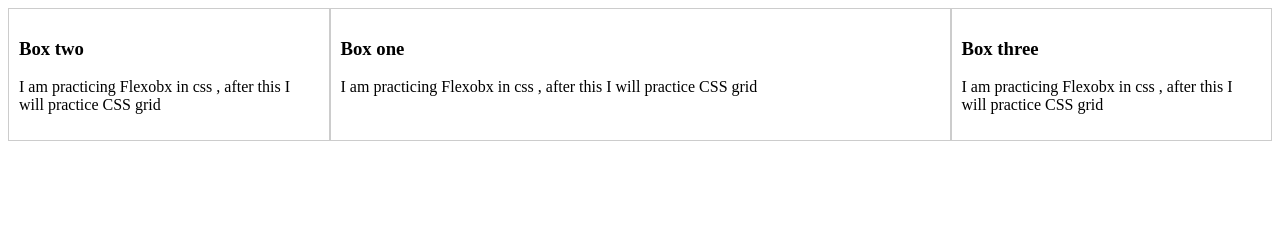
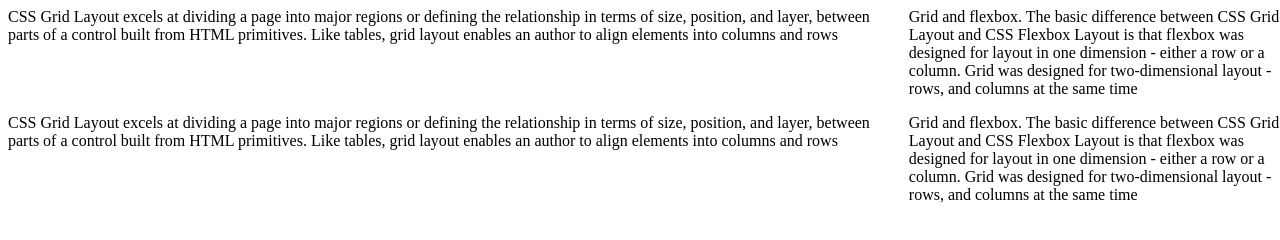
Before and after one commit to Aashiish-Pandey/HTML-and-CSS-Practice, a plain HTML site: page index.html in a window 1280 px wide. Drawn offline with Linux system fonts and the light colour scheme.

Commit message:
css grid layout

```diff
--- a/app.css
+++ b/app.css
@@ -1,22 +1,8 @@
-.container-1 {
-  display: flex;
+.wrapper {
+
+    display: grid;
+    grid-template-columns: 70% 30%;
+    grid-gap:1em
+
+
 }
-.container-1 div {
-  border: 1px #ccc solid;
-  padding: 10px;
-}
-
-.box-1 {
-  flex: 2;
-  order: 2;
-}
-
-.box-2 {
-  flex: 1;
-  order: 1;
-}
-
-.box-3 {
-  flex: 1;
-  order: 3;
-}
--- a/index.html
+++ b/index.html
@@ -3,31 +3,40 @@
   <head>
     <meta charset="UTF-8" />
     <meta name="viewport" content="width=device-width, initial-scale=1.0" />
-    <title>Document</title>
+    <title>Grid layout</title>
     <link rel="stylesheet" href="app.css" />
   </head>
+
   <body>
-    <div class="container-1">
-      <div class="box-1">
-        <h3>Box one</h3>
-        <p>
-          I am practicing Flexobx in css , after this I will practice CSS grid
-        </p>
+    <div class="wrapper">
+
+      <div>
+        CSS Grid Layout excels at dividing a page into major regions or defining the
+        relationship in terms of size, position, and layer, between parts of a control built from HTML
+        primitives. Like tables, grid layout enables an author to align elements into columns and rows
       </div>
 
-      <div class="box-2">
-        <h3>Box two</h3>
-        <p>
-          I am practicing Flexobx in css , after this I will practice CSS grid
-        </p>
+      <div>
+        Grid and flexbox. The basic difference between CSS Grid Layout and
+         CSS Flexbox Layout is that flexbox was designed for layout in one dimension
+         - either a row or a column.
+         Grid was designed for two-dimensional layout - rows, and columns at the same time
       </div>
 
-      <div class="box-3">
-        <h3>Box three</h3>
-        <p>
-          I am practicing Flexobx in css , after this I will practice CSS grid
-        </p>
+      <div>
+        CSS Grid Layout excels at dividing a page into major regions or defining the
+        relationship in terms of size, position, and layer, between parts of a control built from HTML
+        primitives. Like tables, grid layout enables an author to align elements into columns and rows
       </div>
-    </div>
+
+      <div>
+        Grid and flexbox. The basic difference between CSS Grid Layout and
+         CSS Flexbox Layout is that flexbox was designed for layout in one dimension
+         - either a row or a column.
+         Grid was designed for two-dimensional layout - rows, and columns at the same time
+      </div>
+
+     </div>
+
   </body>
 </html>
```
